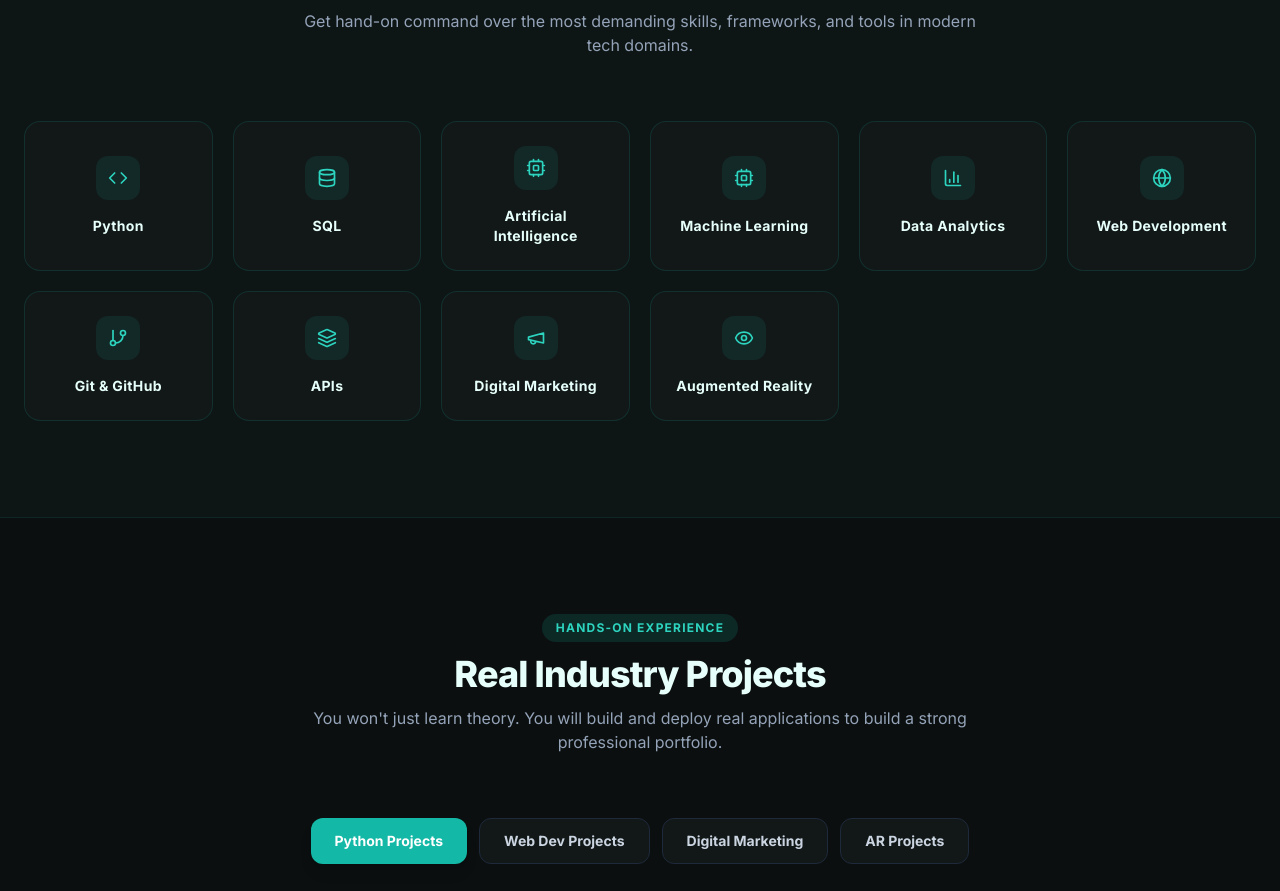
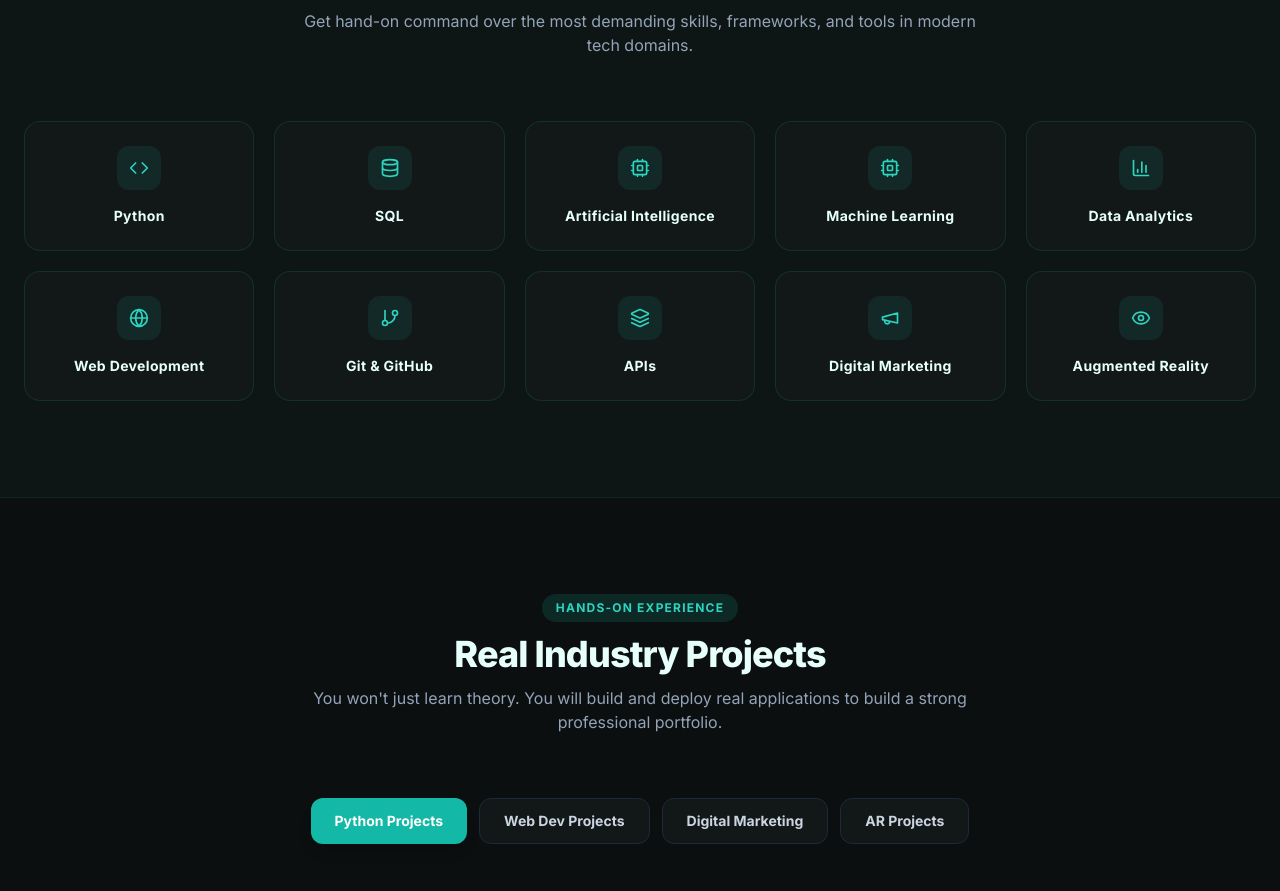
Before and after one commit to edvayasolutions-94810/edsec-innovations-2.0, a React (Vite) app in the folder frontend/: page / in a window 1280 px wide. Shown: the part 2487-3378 px from the top of the page. Built offline with nearby package versions, Linux system fonts and the light colour scheme; no server answers; grey boxes are pictures that could not be loaded.

Commit message:
Align technologies cards in a clean 2-column (mobile) and 5-column (desktop) grid

```diff
--- a/frontend/src/pages/Index.tsx
+++ b/frontend/src/pages/Index.tsx
@@ -393,7 +393,7 @@
             </p>
           </div>
 
-          <div className="grid grid-cols-2 md:grid-cols-3 lg:grid-cols-4 xl:grid-cols-6 gap-5">
+          <div className="grid grid-cols-2 lg:grid-cols-5 gap-5">
             {technologies.map((tech, idx) => (
               <div
                 key={idx}
```
